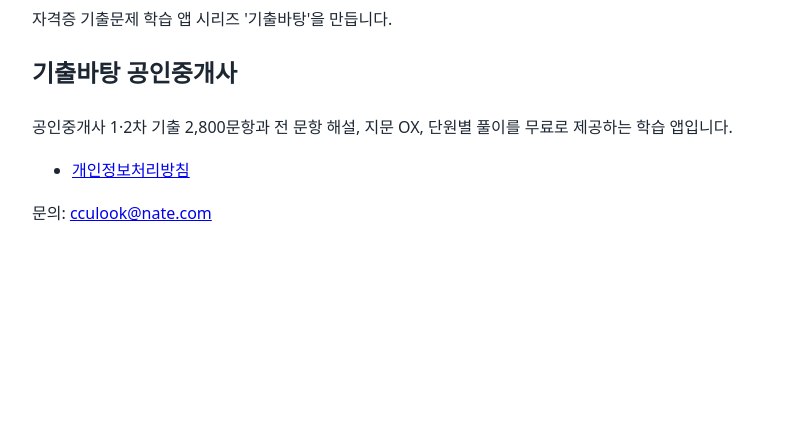
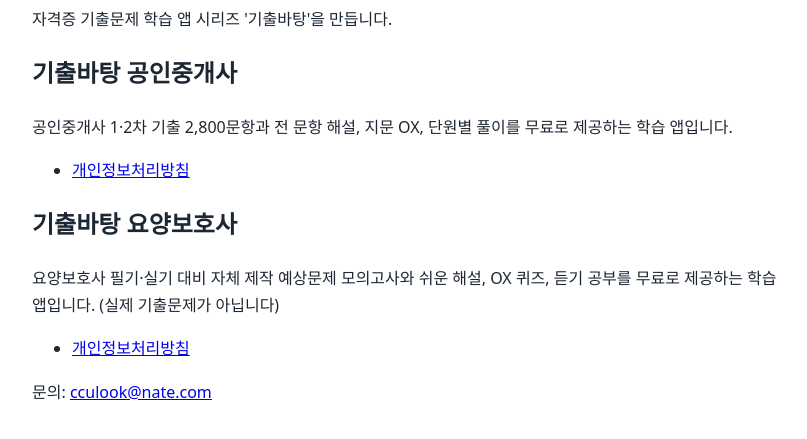
Before and after one commit to cculook/cculook.github.io, a plain HTML site: page index.html in a window 1280 px wide. Shown: the part 115-554 px from the top of the page, without its empty margins (228-1035 px from the left). Drawn offline with Linux system fonts and the light colour scheme.

Commit message:
Add content for 요양보호사 section in index.html

```diff
--- a/index.html
+++ b/index.html
@@ -8,5 +8,8 @@
 <h2>기출바탕 공인중개사</h2>
 <p>공인중개사 1·2차 기출 2,800문항과 전 문항 해설, 지문 OX, 단원별 풀이를 무료로 제공하는 학습 앱입니다.</p>
 <ul><li><a href="privacy.html">개인정보처리방침</a></li></ul>
+<h2>기출바탕 요양보호사</h2>
+<p>요양보호사 필기·실기 대비 자체 제작 예상문제 모의고사와 쉬운 해설, OX 퀴즈, 듣기 공부를 무료로 제공하는 학습 앱입니다. (실제 기출문제가 아닙니다)</p>
+<ul><li><a href="privacy-careworker.html">개인정보처리방침</a></li></ul>
 <p>문의: <a href="mailto:cculook@nate.com">cculook@nate.com</a></p>
 </body></html>
```
